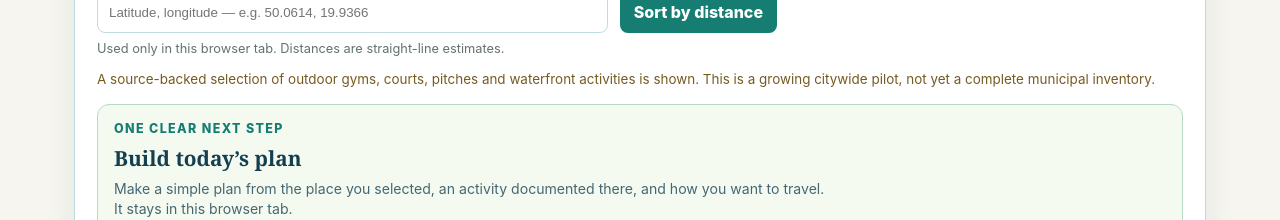
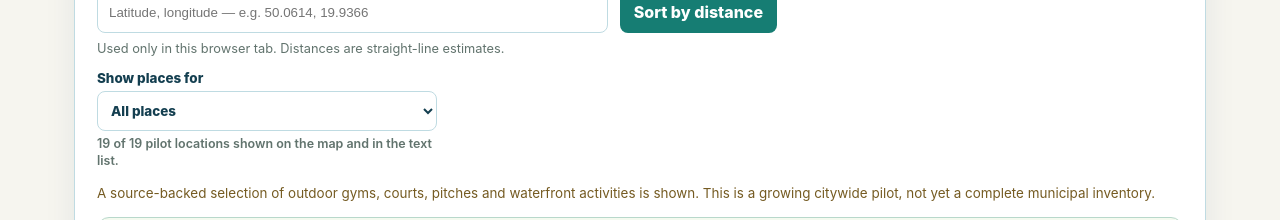
Before and after one commit to DavidBSchul/active-city, a React (Vite) app: page / in a window 1280 px wide. Shown: the part 702-922 px from the top of the page. Built offline with nearby package versions, Linux system fonts and the light colour scheme.

Commit message:
Add map activity filters

```diff
--- a/src/App.css
+++ b/src/App.css
@@ -30,6 +30,9 @@ h2 { margin-bottom: 0; color: #183d35; font-family: Georgia, serif; font-size: c
 .distance-form p { grid-column: 1 / -1; margin: 0; color: #61736d; font-size: .8rem; }
 .distance-form .location-error { color: #a73020; font-weight: 700; }
 .distance-form .location-sorted { color: #245f50; font-weight: 700; }
+.location-filter { display: block; max-width: 340px; margin: 0 0 14px; color: #25493f; font-size: .84rem; font-weight: 800; }
+.location-filter select { display: block; box-sizing: border-box; width: 100%; min-height: 40px; margin-top: 5px; padding: 8px 9px; border: 1px solid #aebfb8; border-radius: 8px; color: #19332d; background: #fff; font: inherit; }
+.location-filter span { display: block; margin-top: 5px; color: #61736d; font-size: .78rem; font-weight: 600; line-height: 1.35; }
 .coverage-note { margin: 0 0 14px; color: #5e471e; font-size: .84rem; line-height: 1.45; }
 .today-plan { margin: 0 0 16px; padding: 16px; border: 1px solid #b8d8cb; border-radius: 12px; background: #f4faef; }
 .today-plan h3, .today-plan h4 { margin: 0; color: #183d35; font-family: Georgia, serif; }
@@ -227,8 +230,8 @@ dd { margin: 5px 0 0; line-height: 1.45; }
 .city-theme--krakow h1, .city-theme--krakow h2, .city-theme--krakow .preference-panel h3, .city-theme--krakow .exercise-ideas h4, .city-theme--krakow .route-panel h3 { color: var(--city-ink); }
 .city-theme--krakow .hero h1 { color: #fff; }
 .city-theme--krakow .discovery, .city-theme--krakow .profile, .city-theme--krakow .location-list { border-color: var(--city-border); box-shadow: 0 12px 32px rgba(8, 63, 105, .08); }
-.city-theme--krakow .distance-form label, .city-theme--krakow .preference-form label, .city-theme--krakow .route-panel label { color: var(--city-ink); }
-.city-theme--krakow .distance-form input, .city-theme--krakow .preference-form select, .city-theme--krakow .route-panel select, .city-theme--krakow .route-panel input { border-color: var(--city-border); color: var(--city-ink); }
+.city-theme--krakow .distance-form label, .city-theme--krakow .location-filter, .city-theme--krakow .preference-form label, .city-theme--krakow .route-panel label { color: var(--city-ink); }
+.city-theme--krakow .distance-form input, .city-theme--krakow .location-filter select, .city-theme--krakow .preference-form select, .city-theme--krakow .route-panel select, .city-theme--krakow .route-panel input { border-color: var(--city-border); color: var(--city-ink); }
 .city-theme--krakow .distance-form button, .city-theme--krakow .preference-form button, .city-theme--krakow .route-action { background: var(--city-teal); }
 .city-theme--krakow .distance-form button:hover, .city-theme--krakow .preference-form button:hover, .city-theme--krakow .route-action:hover { background: var(--city-navy); }
 .city-theme--krakow .coverage-note, .city-theme--krakow .wellbeing-safety { color: #755b22; }
--- a/src/App.tsx
+++ b/src/App.tsx
@@ -23,6 +23,7 @@ type PostActivityFeeling = 'energised' | 'calmer' | 'about-the-same' | 'tired' |
 type WellbeingCheckIn = { id: string; date: string; locationName: string; feeling: PostActivityFeeling; note: string }
 type IntensiveSession = 'intervals' | 'strength-circuit' | 'court-conditioning'
 type ExerciseCategory = 'all' | 'walk-run' | 'strength' | 'mobility-balance' | 'team'
+type LocationActivityFilter = 'all' | 'walking' | 'running-cycling' | 'strength' | 'team' | 'waterfront'
 type CommunityPostKind = 'activity' | 'team' | 'guidance'
 type ModerationState = 'Sample only — not live' | 'Draft — not submitted'
 type CommunityPost = { id: string; kind: CommunityPostKind; activity: string; locationId: string; timing: string; capacity: number; interested: number; note: string; moderation: ModerationState }
@@ -67,6 +68,23 @@ const exerciseCategoryIds: Record<Exclude<ExerciseCategory, 'all'>, string[]> =
   strength: ['standing-press-up', 'bodyweight-squat', 'pull-up', 'sit-to-stand', 'calf-raises', 'sideways-leg-lift', 'rear-leg-extension'],
   'mobility-balance': ['yoga-mobility', 'sideways-walk', 'heel-to-toe', 'one-leg-stand', 'step-up', 'grapevine'],
   team: ['short-sprints', 'warm-up-posture', 'bodyweight-squat'],
+}
+
+const locationActivityFilterLabel: Record<LocationActivityFilter, string> = {
+  all: 'All places',
+  walking: 'Walking and gentle movement',
+  'running-cycling': 'Running and cycling',
+  strength: 'Strength and bodyweight',
+  team: 'Team sport',
+  waterfront: 'Waterfront activity',
+}
+
+const locationActivityMatches: Record<Exclude<LocationActivityFilter, 'all'>, string[]> = {
+  walking: ['Walking', 'Gentle mobility', 'Outdoor movement', 'Low-impact outdoor movement', 'Walking and viewpoints'],
+  'running-cycling': ['Running', 'Cycling'],
+  strength: ['Strength training', 'Calisthenics', 'Bodyweight strength', 'Outdoor fitness', 'Street workout'],
+  team: ['Football', 'Basketball', 'Volleyball', 'Beach volleyball'],
+  waterfront: ['Seasonal swimming at designated bathing areas', 'Waterfront relaxation', 'Nature observation', 'Walking and viewpoints'],
 }
 
 const activityMatches: Record<ActivityGoal, Record<MovementComfort, string[]>> = {
@@ -307,6 +325,7 @@ function App() {
   const [intensiveSession, setIntensiveSession] = useState<IntensiveSession>('intervals')
   const [showIntensivePlan, setShowIntensivePlan] = useState(false)
   const [exerciseCategory, setExerciseCategory] = useState<ExerciseCategory>('all')
+  const [locationActivityFilter, setLocationActivityFilter] = useState<LocationActivityFilter>('all')
   const [communityPosts, setCommunityPosts] = useState<CommunityPost[]>(communitySeedPosts)
   const [communityKind, setCommunityKind] = useState<CommunityPostKind>('activity')
   const [communityActivity, setCommunityActivity] = useState('Walking')
@@ -330,6 +349,11 @@ function App() {
     }))
     return userLocation ? withDistance.sort((first, second) => first.distanceKm! - second.distanceKm!) : withDistance
   }, [userLocation])
+  const filteredLocations = useMemo(() => {
+    if (locationActivityFilter === 'all') return visibleLocations
+    const matchingActivities = locationActivityMatches[locationActivityFilter]
+    return visibleLocations.filter((location) => location.activities.some((activity) => matchingActivities.includes(activity)))
+  }, [locationActivityFilter, visibleLocations])
   const recommendations = useMemo(() => {
     const matches = wellbeingFocus === 'general'
       ? activityMatches[activityGoal][movementComfort]
@@ -659,6 +683,13 @@ function App() {
           {locationError && <p className="location-error" id="location-error" role="alert">{locationError}</p>}
           {userLocation && <p className="location-sorted">Showing nearest places first from {userLocation.latitude.toFixed(4)}, {userLocation.longitude.toFixed(4)}.</p>}
         </form>
+        <label className="location-filter">
+          Show places for
+          <select onChange={(event) => setLocationActivityFilter(event.target.value as LocationActivityFilter)} value={locationActivityFilter}>
+            {Object.entries(locationActivityFilterLabel).map(([value, label]) => <option key={value} value={value}>{label}</option>)}
+          </select>
+          <span>{filteredLocations.length} of {locations.length} pilot locations shown on the map and in the text list.</span>
+        </label>
         <p className="coverage-note">A source-backed selection of outdoor gyms, courts, pitches and waterfront activities is shown. This is a growing citywide pilot, not yet a complete municipal inventory.</p>
 
         <section className="today-plan" aria-labelledby="today-plan-heading">
@@ -1076,7 +1107,7 @@ function App() {
               </CircleMarker>
             )}
             {route && <Polyline pathOptions={{ color: travelMode === 'running' ? '#db5b36' : '#245f50', weight: 5, opacity: 0.85 }} positions={route.coordinates} />}
-            {visibleLocations.map((location) => (
+            {filteredLocations.map((location) => (
               <CircleMarker
                 center={[location.latitude, location.longitude]}
                 eventHandlers={{ click: () => selectLocation(location) }}
@@ -1108,7 +1139,7 @@ function App() {
             </div>
           </div>
           <div className="cards">
-            {visibleLocations.map((location) => (
+            {filteredLocations.map((location) => (
               <button
                 aria-pressed={location.id === selectedLocation.id}
                 className={`location-card ${location.id === selectedLocation.id ? 'selected' : ''}`}
```
Also changed, not shown: 2 other files (tests, documents, lock files or other folders).
